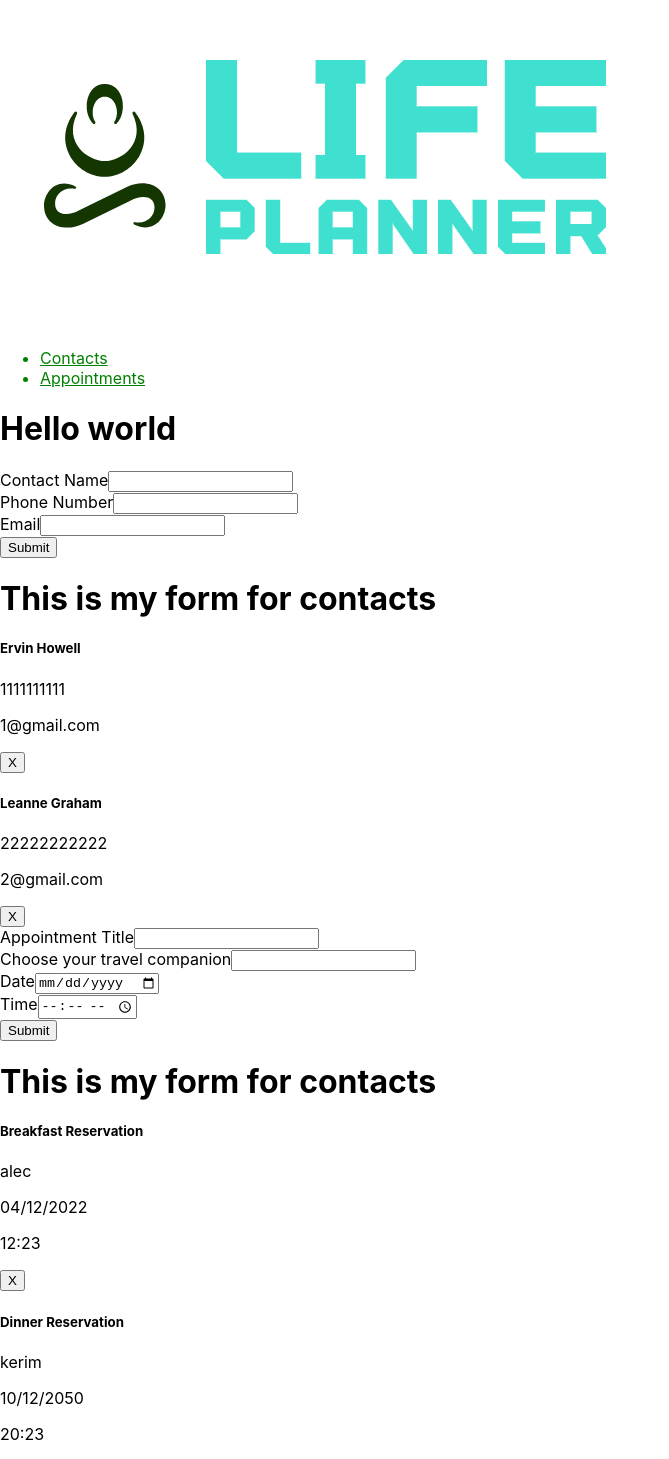
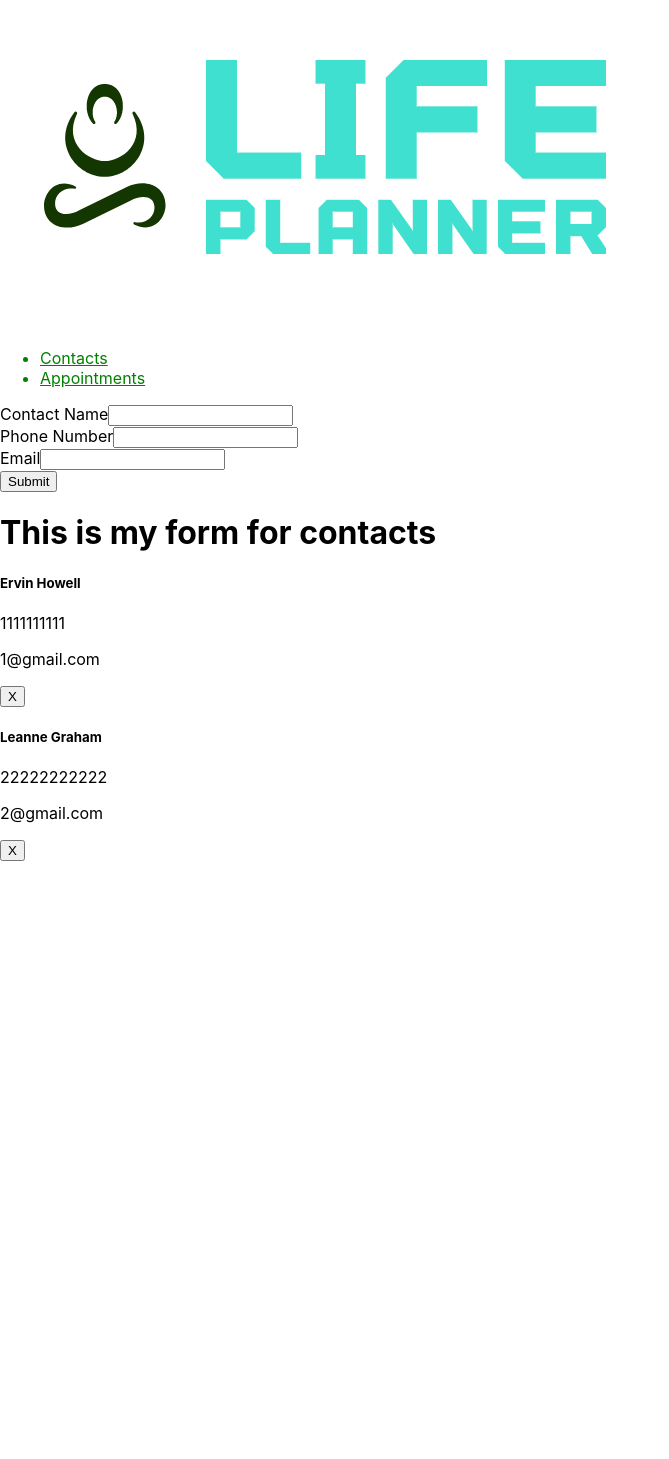
Before and after one commit to hasanciftci96/planner-forms, a React (Create React App) app: page /contacts in a window 1280 px wide. Shown: the top 1459 px of the page, without its empty margins (0-669 px from the left). After the commit the page ends 861 px from the top, so only its background shows below. Built offline with nearby package versions, Linux system fonts and the light colour scheme.

Commit message:
everything is done except the css

```diff
--- a/src/App.js
+++ b/src/App.js
@@ -123,8 +123,8 @@ function App() {
     <Router>
       <div className="App">
         <Nav />
-        <h1>Hello world</h1>
-        <div>
+        <Switch>
+          <Route path='/contacts'>
             <ContactForm
             name={name}
             phone={phone}
@@ -135,9 +135,9 @@ function App() {
             handleSubmitContacts={handleSubmitContacts}
             />
             <ContactsList contacts={contacts} deleteContact={deleteContact} />
-        </div>
+          </Route>
 
-        <div>
+          <Route path='/appointments'>
             <AppointmentForm
             title={title}
             companion={companion}
@@ -151,7 +151,8 @@ function App() {
             HandleSubmitAppointments={HandleSubmitAppointments}
             />
             <AppointmentsList appointments={appointments} deleteAppointment={deleteAppointment}/>
-        </div>
+          </Route>
+        </Switch>
       </div>
     </Router>
   );
```
Also changed, not shown: src/Components/Contacts/ContactForm.js (+0 -8 lines). Lines whose indentation alone changed are shown as unchanged.
